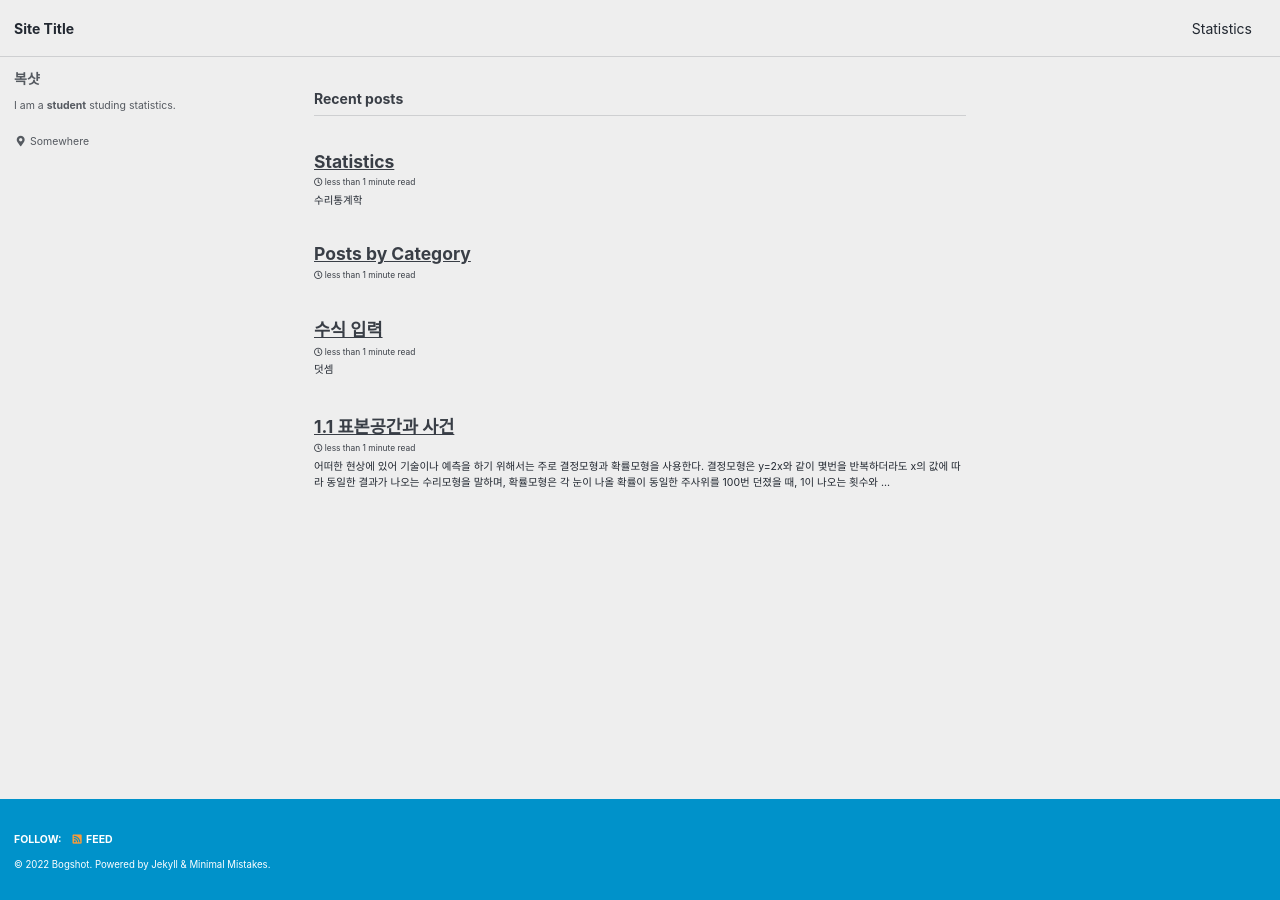
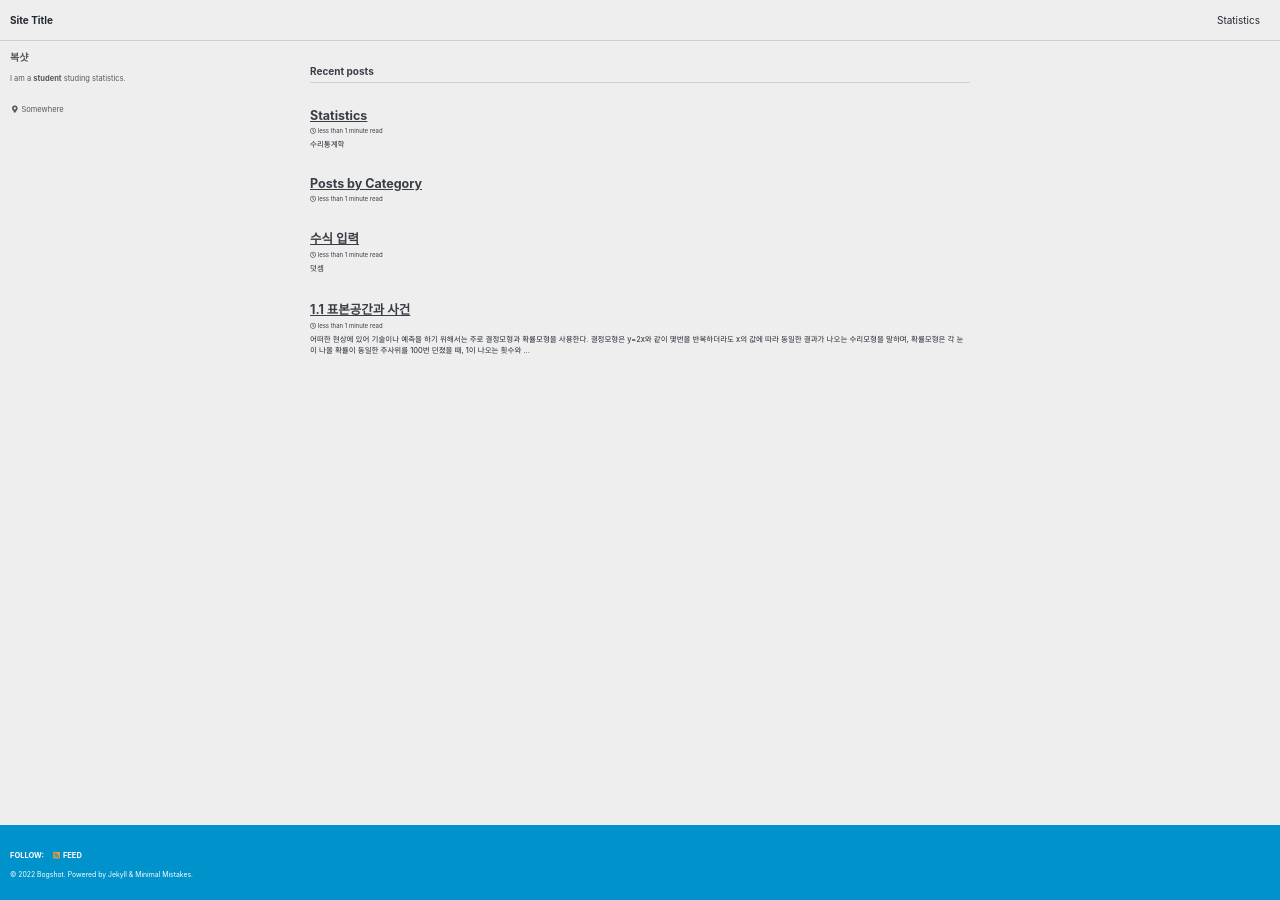
Before and after one commit to Bogshot/bogshot.github.io, a Jekyll site: the page built from index.html, in a window 1280 px wide. Built offline with Jekyll 4.4.1, drawn with Linux system fonts in a browser that asks for light colours; cached includes are drawn as plain includes; the list of posts is cut into pages by our own code.

Commit message:
Update _reset.scss

```diff
--- a/_sass/minimal-mistakes/_reset.scss
+++ b/_sass/minimal-mistakes/_reset.scss
@@ -8,18 +8,18 @@ html {
   /* apply a natural box layout model to all elements */
   box-sizing: border-box;
   background-color: $background-color;
-  font-size: 14px;
+  font-size: 10x;
 
   @include breakpoint($medium) {
-    font-size: 14px;
+    font-size: 10px;
   }
 
   @include breakpoint($large) {
-    font-size: 14px;
+    font-size: 10px;
   }
 
   @include breakpoint($x-large) {
-    font-size: 14px;
+    font-size: 10px;
   }
 
   -webkit-text-size-adjust: 100%;
```
